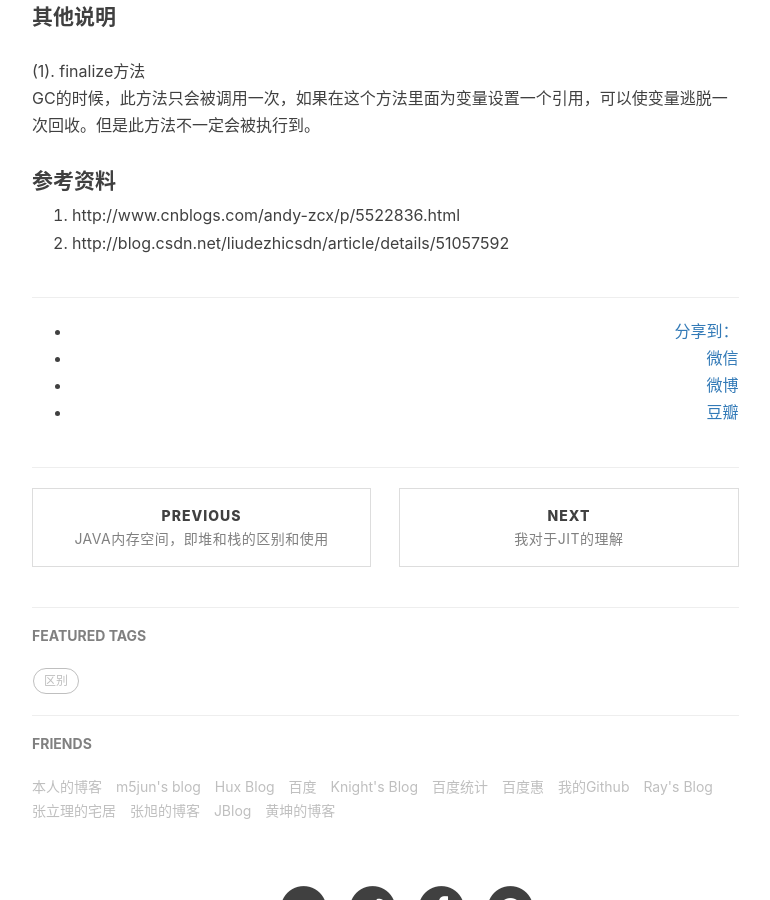
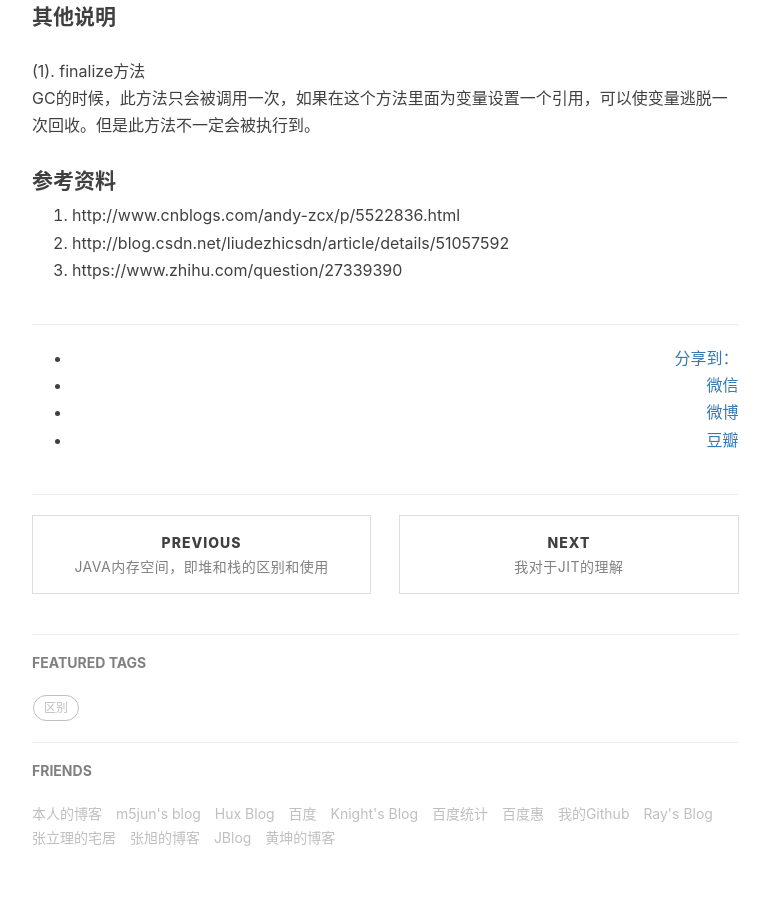
Before and after one commit to baiscjava/basicjava.github.io, a Jekyll site: the page built from _posts/2017-01-13-Java的垃圾回收机制.md, in a window 1280 px wide and 900 px high, scrolled down 1775 px. Shown: the whole window, without its empty margins (233-1003 px from the left). Built offline with Jekyll 4.4.1, drawn with Linux system fonts in a browser that asks for light colours; nearby versions of some CDN libraries; comment, search, counter and statistics services are not loaded; some of the changed lines change nothing that is shown.

Commit message:
Update 2017-01-13-Java的垃圾回收机制.md

```diff
--- a/_posts/2017-01-13-Java的垃圾回收机制.md
+++ b/_posts/2017-01-13-Java的垃圾回收机制.md
@@ -44,3 +44,4 @@ GC的时候，此方法只会被调用一次，如果在这个方法里面为变
 #### 参考资料
 1. http://www.cnblogs.com/andy-zcx/p/5522836.html <br>
 2. http://blog.csdn.net/liudezhicsdn/article/details/51057592 <br>
+3. https://www.zhihu.com/question/27339390 <br>
```
